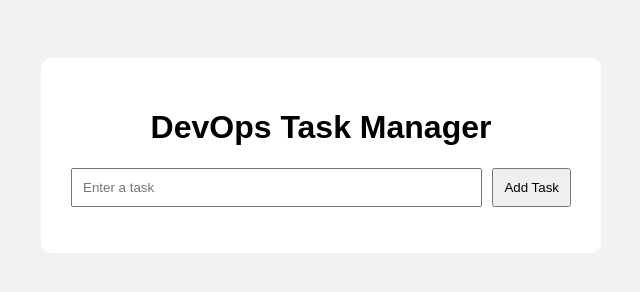
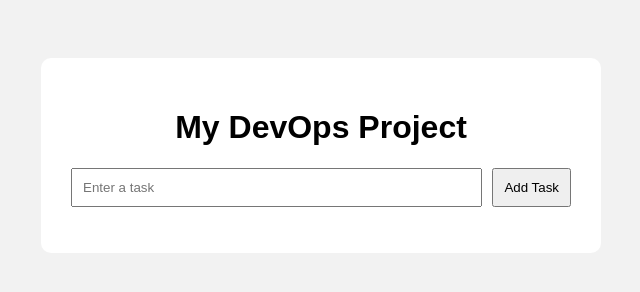
Before and after one commit to Harshavardhana-v/devops-task-manager, a plain HTML site: page index.html in a window 1280 px wide. Shown: the whole page, without its empty margins (319-959 px from the left). Drawn offline with Linux system fonts and the light colour scheme.

Commit message:
Update application

```diff
--- a/index.html
+++ b/index.html
@@ -9,7 +9,7 @@
 
     <div class="container">
 
-        <h1>DevOps Task Manager</h1>
+        <h1>My DevOps Project</h1>
 
         <div class="input-area">
             <input type="text" id="taskInput" placeholder="Enter a task">
```
Also changed, not shown: 1 other file.
